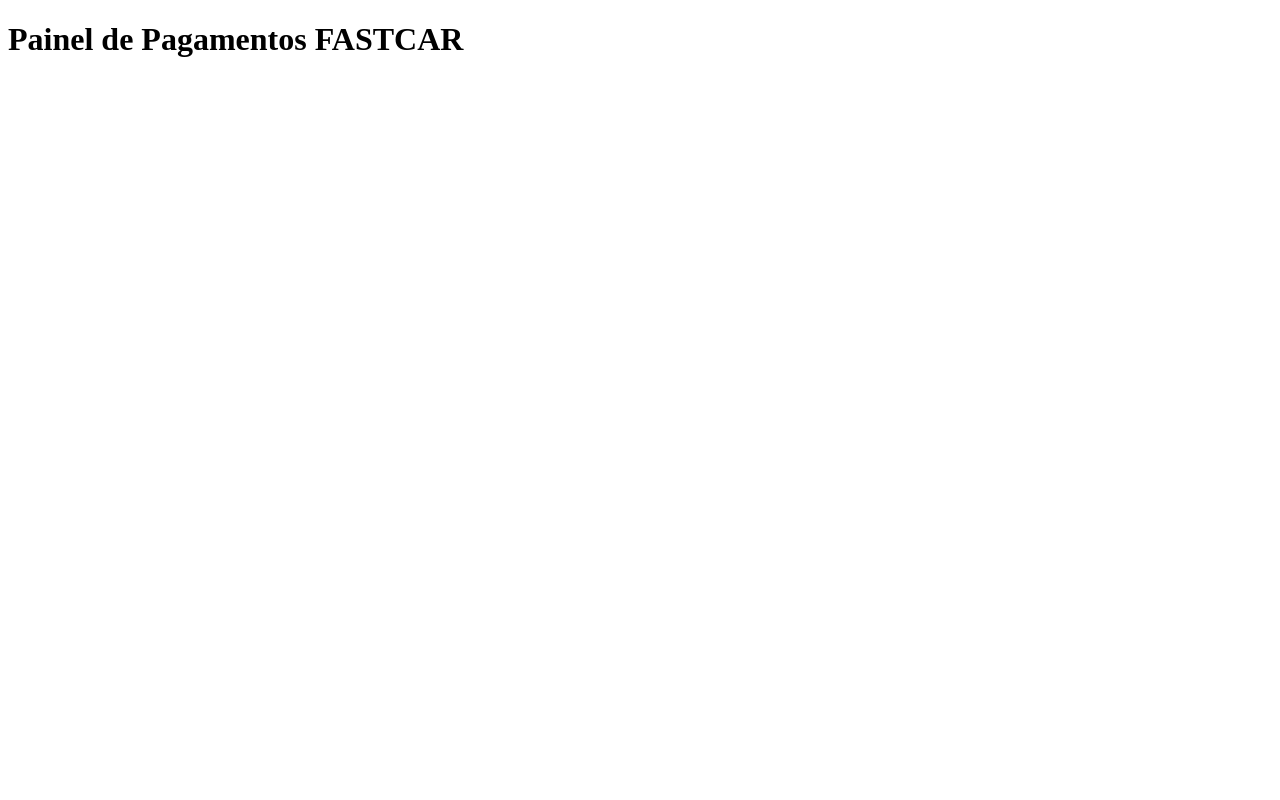
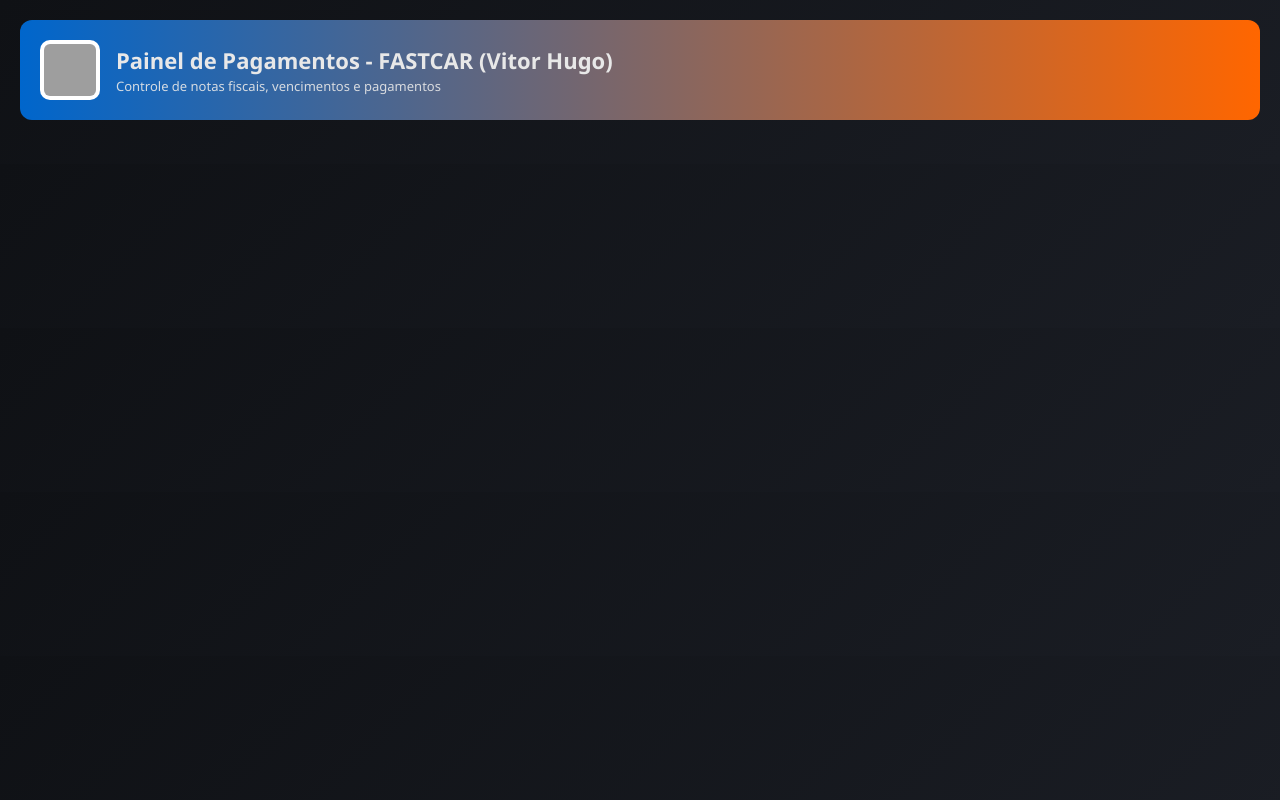
Before and after one commit to Maralmhz/pagamentosfastcar, a plain HTML site: page index.html in a window 1280 px wide. Drawn offline with Linux system fonts and the light colour scheme; grey boxes are pictures that could not be loaded.

Commit message:
Add header section with logo and title to index.html

```diff
--- a/index.html
+++ b/index.html
@@ -2,9 +2,25 @@
 <html lang="pt-BR">
 <head>
 <meta charset="UTF-8">
+<meta name="viewport" content="width=device-width, initial-scale=1.0">
 <title>Pagamentos FASTCAR</title>
+<style>
+:root{--azul:#0066cc;--laranja:#ff6600;--bg:#0f1115;--card:#181b21;--texto:#e8e8e8;--verde:#2ecc71;--amarelo:#f1c40f;--vermelho:#e74c3c;}
+*{box-sizing:border-box}
+body{margin:0;font-family:Segoe UI,Arial,sans-serif;background:linear-gradient(135deg,var(--bg),#1a1d24);color:var(--texto);padding:20px;}
+header{display:flex;align-items:center;gap:16px;background:linear-gradient(90deg,var(--azul),var(--laranja));padding:20px;border-radius:12px;margin-bottom:24px;}
+header img{width:60px;height:60px;border-radius:10px;background:#fff;padding:4px}
+header h1{margin:0;font-size:22px}
+header p{margin:2px 0 0;opacity:.9;font-size:13px}
+</style>
 </head>
 <body>
-<h1>Painel de Pagamentos FASTCAR</h1>
+<header>
+<img src="https://raw.githubusercontent.com/Maralmhz/CHECKLIST-FASTCAR-3.0/main/icon-512.png" alt="FASTCAR">
+<div>
+<h1>Painel de Pagamentos - FASTCAR (Vitor Hugo)</h1>
+<p>Controle de notas fiscais, vencimentos e pagamentos</p>
+</div>
+</header>
 </body>
 </html>
```
